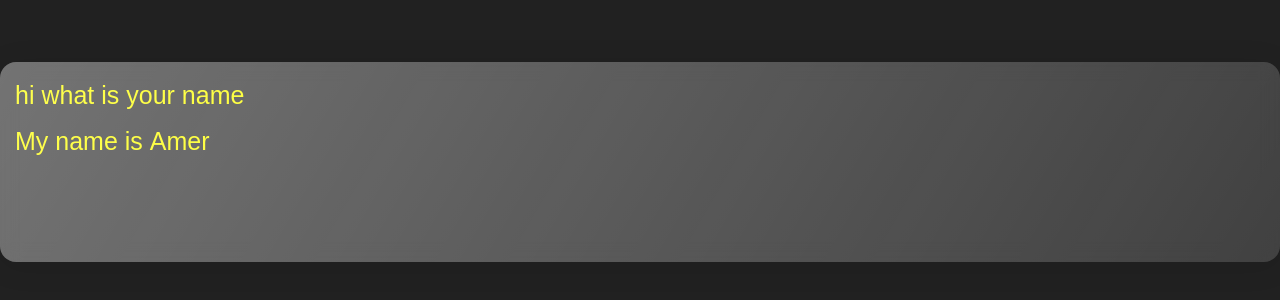
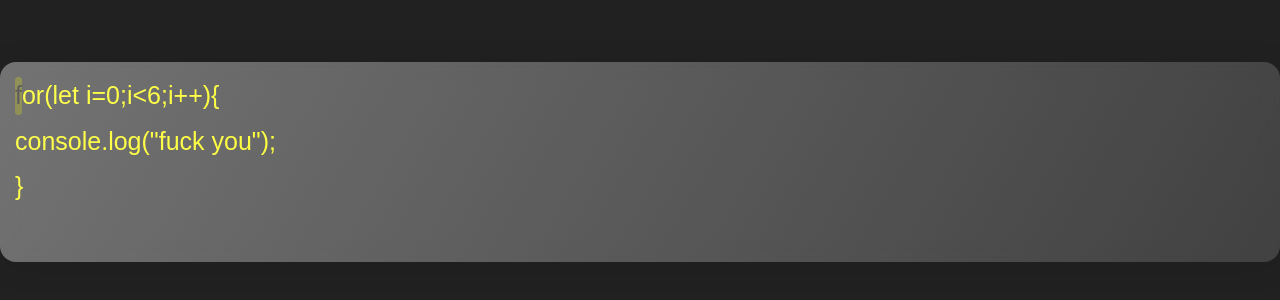
Before and after one commit to Mat-hew-24/typing-test-app, a Next.js app: page / in a window 1280 px wide. Shown: the part 138-438 px from the top of the page. Built offline with nearby package versions, Linux system fonts and the light colour scheme.

Commit message:
small updates

```diff
--- a/app/components/mainPage.module.css
+++ b/app/components/mainPage.module.css
@@ -95,3 +95,25 @@
   resize: none;
   pointer-events: auto;
 }
+
+.activeLetter {
+  background: #feff04;
+  color: #222;
+  border-radius: 4px;
+  animation: blink 1.5s ease-in-out infinite;
+}
+
+@keyframes blink {
+  0% {
+    opacity: 1;
+  }
+  40% {
+    opacity: 1;
+  }
+  60% {
+    opacity: 0.2;
+  }
+  100% {
+    opacity: 1;
+  }
+}
--- a/app/components/typingBox.tsx
+++ b/app/components/typingBox.tsx
@@ -7,8 +7,9 @@ function strToNestedArray(str: string): string[][] {
   return str.split("\n").map((line) => [...line]);
 }
 
-const targetText = "hi what is your name\nMy name is Amer";
-
+const targetText = `for(let i=0;i<6;i++){
+console.log("fuck you");
+}`;
 export default function TypingBox() {
   const [userInput, setUserInput] = useState("");
   const lettersArr = strToNestedArray(targetText);
@@ -48,6 +49,10 @@ export default function TypingBox() {
                       letterClass += " " + styles.incorrect;
                     }
                   }
+                  // Highlight the current letter to type
+                  if (inputIndex === userInput.length) {
+                    letterClass += " " + styles.activeLetter;
+                  }
                   inputIndex++;
                   return (
                     <span className={letterClass} key={letterIdx}>
```
